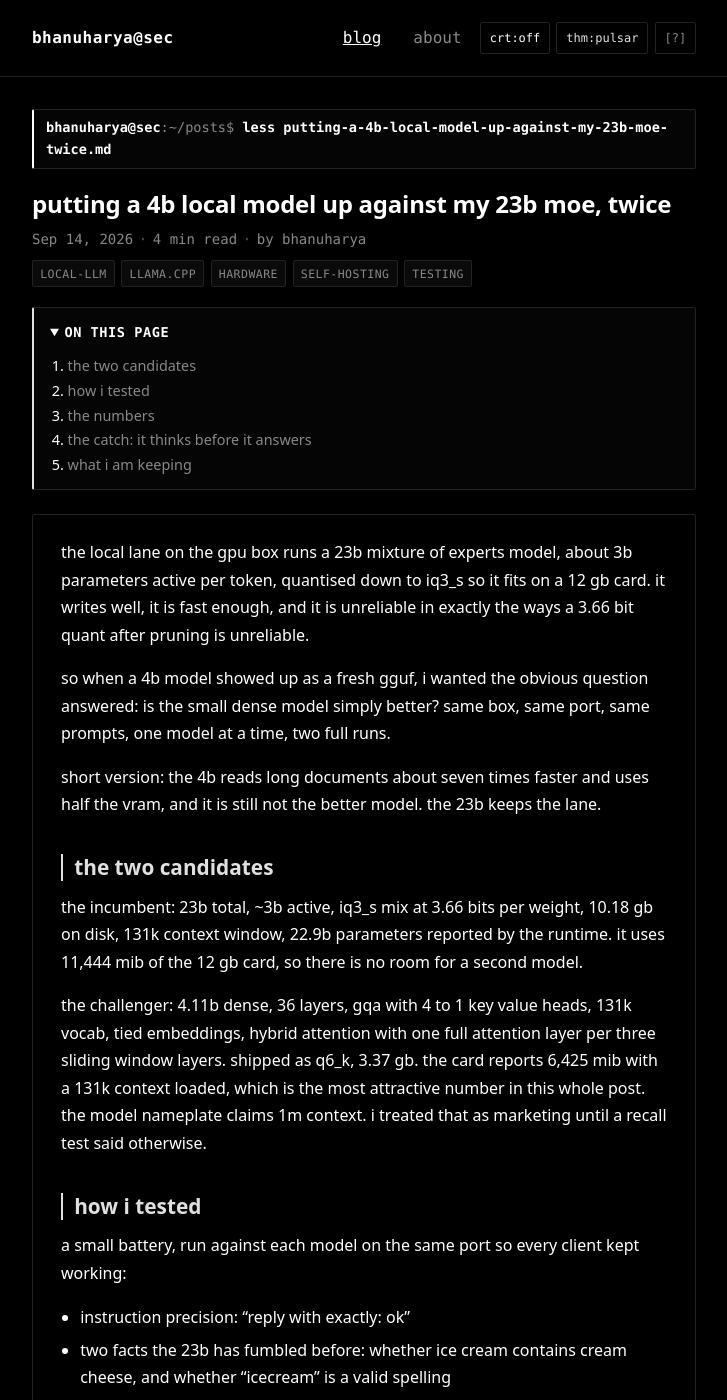
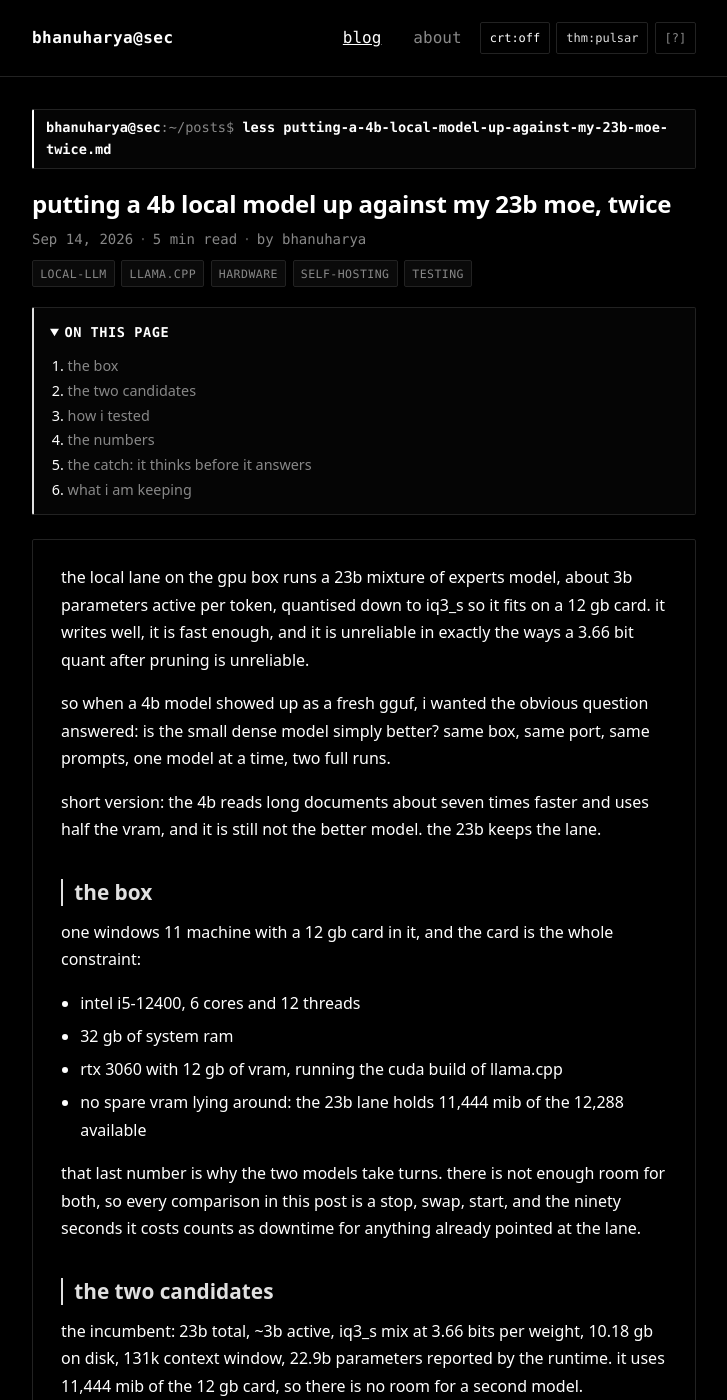
Before and after one commit to bhanuharya/bhanuharya.github.io, a Jekyll site: the page built from _posts/2026-09-14-putting-a-4b-local-model-up-against-my-23b-moe.md, in a window 1280 px wide and 1400 px high. Shown: the whole window, without its empty margins (276-1003 px from the left). Built offline with Jekyll 4.4.1, drawn with Linux system fonts in a browser that asks for light colours.

Commit message:
docs: add hardware specs to the local model comparison post

```diff
--- a/_posts/2026-09-14-putting-a-4b-local-model-up-against-my-23b-moe.md
+++ b/_posts/2026-09-14-putting-a-4b-local-model-up-against-my-23b-moe.md
@@ -11,6 +11,17 @@ the local lane on the gpu box runs a 23b mixture of experts model, about 3b para
 so when a 4b model showed up as a fresh gguf, i wanted the obvious question answered: is the small dense model simply better? same box, same port, same prompts, one model at a time, two full runs.
 
 short version: the 4b reads long documents about seven times faster and uses half the vram, and it is still not the better model. the 23b keeps the lane.
+
+## the box
+
+one windows 11 machine with a 12 gb card in it, and the card is the whole constraint:
+
+- intel i5-12400, 6 cores and 12 threads
+- 32 gb of system ram
+- rtx 3060 with 12 gb of vram, running the cuda build of llama.cpp
+- no spare vram lying around: the 23b lane holds 11,444 mib of the 12,288 available
+
+that last number is why the two models take turns. there is not enough room for both, so every comparison in this post is a stop, swap, start, and the ninety seconds it costs counts as downtime for anything already pointed at the lane.
 
 ## the two candidates
 
```
